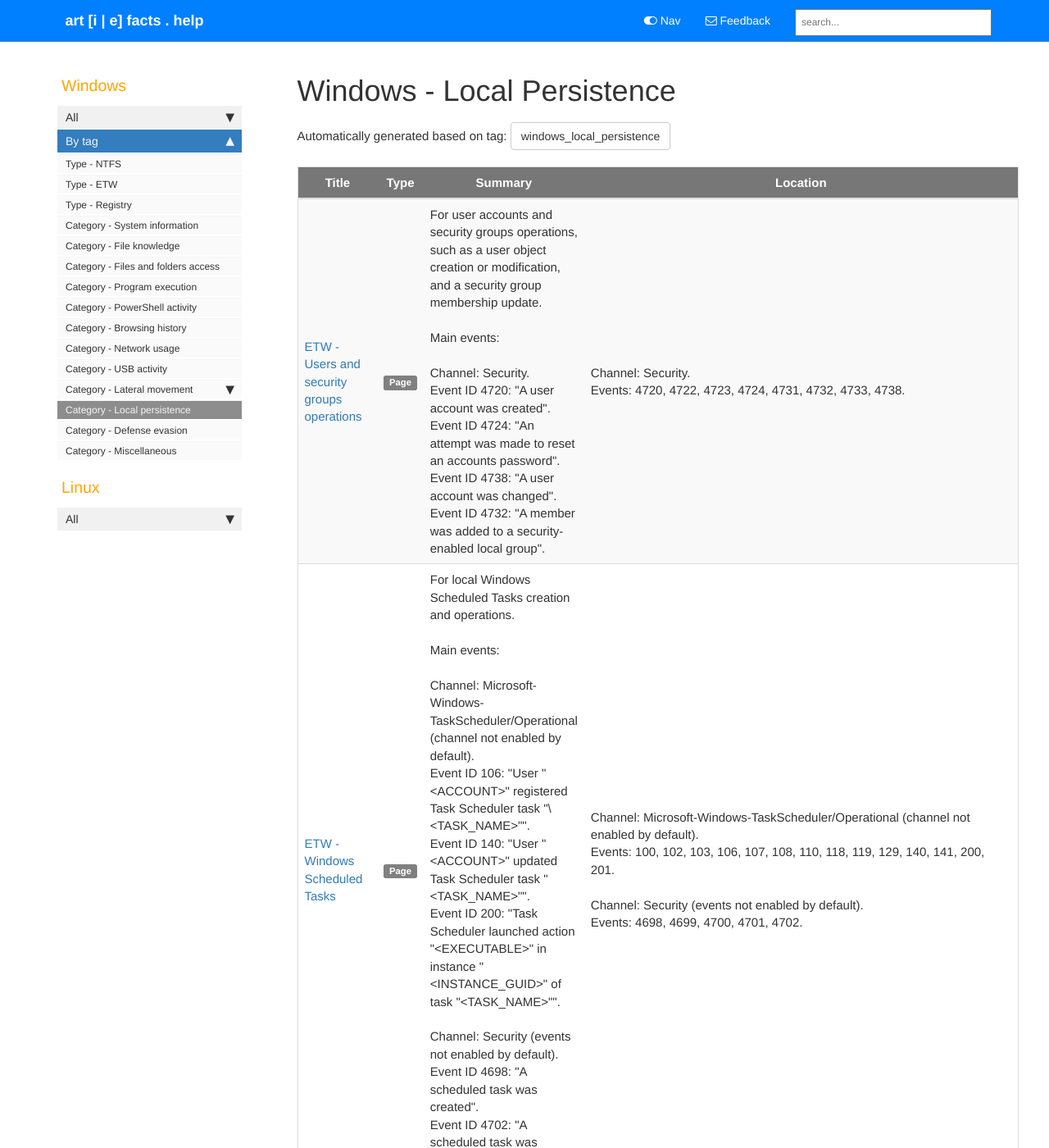
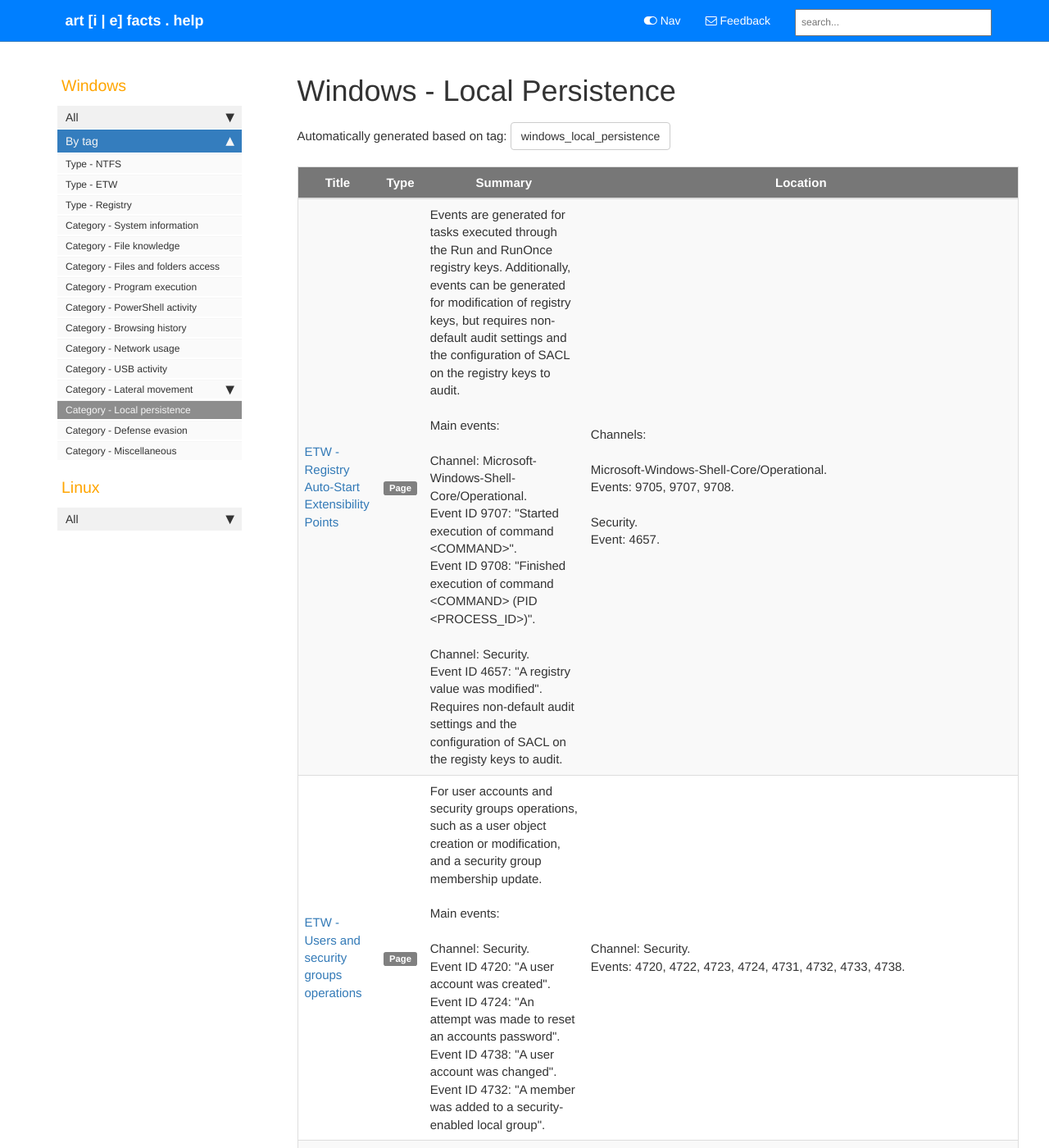
Before and after one commit to Qazeer/artefacts.help, a Jekyll site: the page built from pages/tags/tag_windows_local_persistence.md, in a window 1280 px wide and 1400 px high. Shown: the whole window at 82% size. Built offline with Jekyll 4.4.1, drawn with Linux system fonts in a browser that asks for light colours; our own code applies the rules of GitHub Pages for plain Markdown files; comment, search, counter and statistics services are not loaded.

Commit message:
[Artefact] ETW Registry ASEP - init

```diff
--- a/_data/sidebars/sidebar.yml
+++ b/_data/sidebars/sidebar.yml
@@ -122,6 +122,10 @@ entries:
 
       - title: Windows Scheduled Tasks
         url: /windows_etw_scheduled_task.html
+        output: web
+
+      - title: Registry ASEP
+        url: /windows_etw_registry_asep.html
         output: web
 
     - title: Registry
--- /dev/null
+++ b/pages/windows/etw_registry_asep.md
@@ -0,0 +1,47 @@
+---
+title: ETW - Registry Auto-Start Extensibility Points
+summary: 'Events are generated for tasks executed through the Run and RunOnce registry keys. Additionally, events can be generated for modification of registry keys, but requires non-default audit settings and the configuration of SACL on the registry keys to audit.\n\nMain events:\n\nChannel: Microsoft-Windows-Shell-Core/Operational.\nEvent ID 9707: "Started execution of command <COMMAND>".\nEvent ID 9708: "Finished execution of command <COMMAND> (PID <PROCESS_ID>)".\n\nChannel: Security.\nEvent ID 4657: "A registry value was modified".\nRequires non-default audit settings and the configuration of SACL on the registy keys to audit.'
+keywords: Run, RunOnce, ASEP, registry modification
+tags:
+  - windows_etw
+  - windows_program_execution
+  - windows_local_persistence
+location: 'Channels:\n\nMicrosoft-Windows-Shell-Core/Operational.\nEvents: 9705, 9707, 9708.\n\nSecurity.\nEvent: 4657.'
+last_updated: 2024-01-22
+sidebar: sidebar
+permalink: windows_etw_registry_asep.html
+folder: windows
+---
+
+### Overview
+
+A number of registry keys, known as `Auto-Start Extensibility Points (ASEP)`
+registry keys, are run whenever the system is booted or a specific user logs
+in.
+
+Events are generated for tasks executed through the `Run` / `RunOnce` registry
+keys, in the `Microsoft-Windows-Shell-Core/Operational` channel. Additionally,
+events can be generated for modification of registry keys, but requires
+non-default audit settings and the configuration of
+`System Access Control List` (`SACL`) on the registry keys to audit.
+
+For more information on registry `ASEP` keys, refer to the
+[Registry - Auto-Start Extensibility Points page](./registry_asep.md).
+
+### Registry ASEP execution events
+
+| Channel | Conditions | Events |
+|---------|------------|--------|
+| `Microsoft-Windows-Shell-Core/Operational` | Default configuration. <br><br> Introduced in `Windows 10` and `Windows Server 2016`. | Event `9707: Started execution of command '<COMMAND>'`. <br><br> Logged whenever a task is executed through the `Run` / `RunOnce` registry keys. <br><br> Information of interest: <br> - Domain and username of the user for whom the task executed. <br> - Command line of the task (with only the program filename and not its full path, even if the full path is specified in the registry). |
+| `Microsoft-Windows-Shell-Core/Operational` | Default configuration. <br><br> Introduced in `Windows 10` and `Windows Server 2016`. |  Event `9708: Finished execution of command '<COMMAND>' (PID <PROCESS_ID>)`. <br><br> Logged whenever a task executed through the `Run` / `RunOnce` registry keys finishes execution. <br><br> Information of interest: <br> - Domain and username of the user for whom the task executed. <br> - Command line of the task (with only the program filename and not its full path, even if the full path is specified in the registry). <br> - `Process ID` of the task process. |
+| `Microsoft-Windows-Shell-Core/Operational` | Default configuration. <br><br> Introduced in `Windows 10` and `Windows Server 2016`. | Event `9705: Started enumeration of commands for registry key '<Software\Microsoft\Windows\CurrentVersion\Run | Software\Microsoft\Windows\CurrentVersion\RunOnce>'`. <br><br> Logged whenever the system enumerates the configured `Run` or `RunOnce` registry key's tasks, before their execution. <br><br> Information of interest: <br> - Domain and username of the user for whom the enumeration was performed. |
+
+### Registry ASEP defintion events
+
+| Channel | Conditions | Events |
+|---------|------------|--------|
+| `Security` | Requires: <br><br> - `Audit: Force audit policy subcategory settings` to be enabled. <br><br> - `Audit object access` set to `Success(, Failure)`. <br><br> - The `System Access Control List` (`SACL`) on the `ASEP` registry keys to define audit on the rights `Create Subkey`, `Set Value`, `Create Link`, `Write DAC`, and `Delete` for the user conducting the action (possibly through identity / group membership, such as, for example, `Everyone`). <br><br> **-> very likely not logged.** | Event `4657: A registry value was modified`. <br><br> Logged whenever an user modify a registry key for which the audit policy is set to audit usage of the `Set Value` rights (by the user). <br><br> Information of interest: <br> - Domain, username, and `LogonID` of the user conducting the modification. <br> - The registry key modified and the new value defined. |
+
+### References
+
+  - [Nasreddine Bencherchali - Finding Forensic Goodness In Obscure Windows Event Logs](https://nasbench.medium.com/finding-forensic-goodness-in-obscure-windows-event-logs-60e978ea45a3)
```
